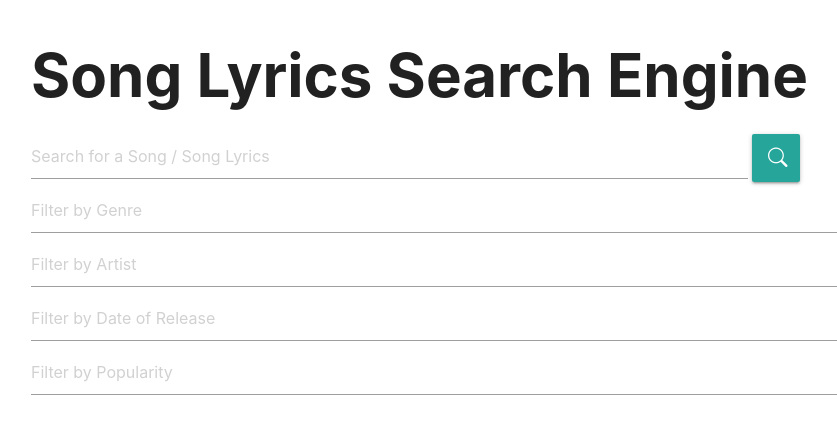
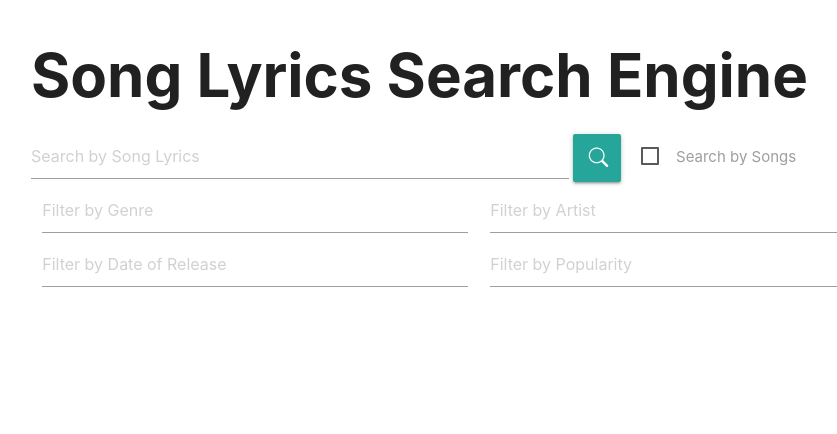
Before and after one commit to digital-monad/TTDS, a Flask app: page / in a window 1280 px wide. Shown: the top 434 px of the page, without its empty margins (161-998 px from the left). Run offline with Flask 2, Linux system fonts and the light colour scheme; parts of the project's set-up code (start-up, migrations or seed data) failed here and were passed over; some libraries are stand-ins or nearby versions.

Commit message:
Start module integration into web app

```diff
--- a/QueryParser/parser.py
+++ b/QueryParser/parser.py
@@ -188,4 +188,4 @@ class BooleanSearchParser:
 
 x = BooleanSearchParser()
 
-print(x.query('"beef beeeeef beef" && ranked query && ("chicken") && #(fish) && (#(beans)) && (rice || "cheese")'))
+#print(x.query('"beef beeeeef beef" && ranked query && ("chicken") && #(fish) && (#(beans)) && (rice || "cheese")'))
--- a/app.py
+++ b/app.py
@@ -1,8 +1,10 @@
-# Temporary setup for web application routing and Pymongo integration
+# Temporary main Python file for web application routing and Pymongo integration
 
 # Setup Flask and MongoDB - integration for backend and database
-from flask import Flask, render_template
+from flask import Flask, render_template, request
 import configparser, pymongo, os, requests
+import QueryParser.parser as qp
+import search.preprocess as pp
 
 app = Flask(__name__)
 
@@ -39,6 +41,18 @@ def display_search_first_results():
 ROWS_PER_PAGE = 1 # SHOULD BE CHANGED
 @app.route('/search/page=<int:page>', methods=['GET', 'POST'])
 def display_search_results(page):
+    query = request.form.get('q')
+
+    bs_parser = qp.BooleanSearchParser()
+    bs_parser.query(query) # Parse query - determine what algorithm to use
+    #print(bs_parser.query(query))
+
+    # TODO: obtain correct function for search by lyrics
+    #pre_processed_song_lyrics = pp.preprocessSongLyrics(query)
+    #print(pre_processed_song_lyrics)
+
+    # TODO: get index from
+
     genius_lyrics_data = get_relevant_docs(ROWS_PER_PAGE, page)
     return render_template('search.html', data = genius_lyrics_data)
 
--- a/static/css/base.css
+++ b/static/css/base.css
@@ -9,7 +9,11 @@
 }
 
 #search-text-input {
-    width: 80%;
+    width: 60%;
+}
+
+#search-by-songs-checkbox-label {
+    margin-left: 16px;
 }
 
 @media screen and (min-width: 768px) {
--- /dev/null
+++ b/static/js/index.js
@@ -0,0 +1,14 @@
+
+function searchBySongsCheckBox() {
+    var checkbox = document.getElementById('search-by-songs-checkbox');
+    var searchTextInput = document.getElementById('search-text-input');
+
+    if (checkbox.checked == true) {
+        searchTextInput.placeholder = 'Search by Song';
+    }
+    else {
+        searchTextInput.placeholder = 'Search by Song Lyrics';
+    }
+
+    console.log()
+}
--- a/templates/base.html
+++ b/templates/base.html
@@ -12,7 +12,7 @@
 
         <!-- MaterializeCSS -->
         <link rel="stylesheet" href="https://cdnjs.cloudflare.com/ajax/libs/materialize/1.0.0/css/materialize.min.css">
-
+        <link href="https://fonts.googleapis.com/icon?family=Material+Icons" rel="stylesheet">
 
         <!-- Google Fonts -->
         <link rel="preconnect" href="https://fonts.googleapis.com">
--- a/templates/index.html
+++ b/templates/index.html
@@ -12,22 +12,31 @@
 
         <form id="search-song-lyrics-form" action="/search/page=1" method="POST">
             <div class="input-group">
-                <input id="search-text-input" type="text" name="q" class="form-control" placeholder="Search for a Song / Song Lyrics">
+                <input id="search-text-input" type="text" name="q" class="form-control" placeholder="Search by Song Lyrics">
                 <span class="input-group-append">
                     <button class="btn btn-primary" id="search-button" type="submit">
                         <i class="bi bi-search"></i>
                     </button>
                 </span>
+                <label id="search-by-songs-checkbox-label">
+                    <input id="search-by-songs-checkbox" type="checkbox" onclick="searchBySongsCheckBox()" />
+                    <span>Search by Songs</span>
+                </label>
             </div>
 
-            <div class="input-group" id="advanced-filters-container">
-                <!-- Unsure what appropriate choices should there be (in form of checkboxes?) -->
-                <input type="text" name="" class="form-control" placeholder="Filter by Genre">
-                <input type="text" name="" class="form-control" placeholder="Filter by Artist">
-                <input type="text" name="" class="form-control" placeholder="Filter by Date of Release">
-                <input type="text" name="" class="form-control" placeholder="Filter by Popularity">
-
-
+            <div class="row" id="advanced-filters-container">
+                <div class="col m6">
+                    <input type="text" name="" class="form-control" placeholder="Filter by Genre">
+                </div>
+                <div class="col m6">
+                    <input type="text" name="" class="form-control" placeholder="Filter by Artist">
+                </div>
+                <div class="col m6">
+                    <input type="text" name="" class="form-control" placeholder="Filter by Date of Release">
+                </div>
+                <div class="col m6">
+                    <input type="text" name="" class="form-control" placeholder="Filter by Popularity">
+                </div>
             </div>
 
         </form>
@@ -36,4 +45,6 @@
     </div>
  </div>
 
+ <script src="../static/js/index.js"></script>
+
 {% endblock %}
```
